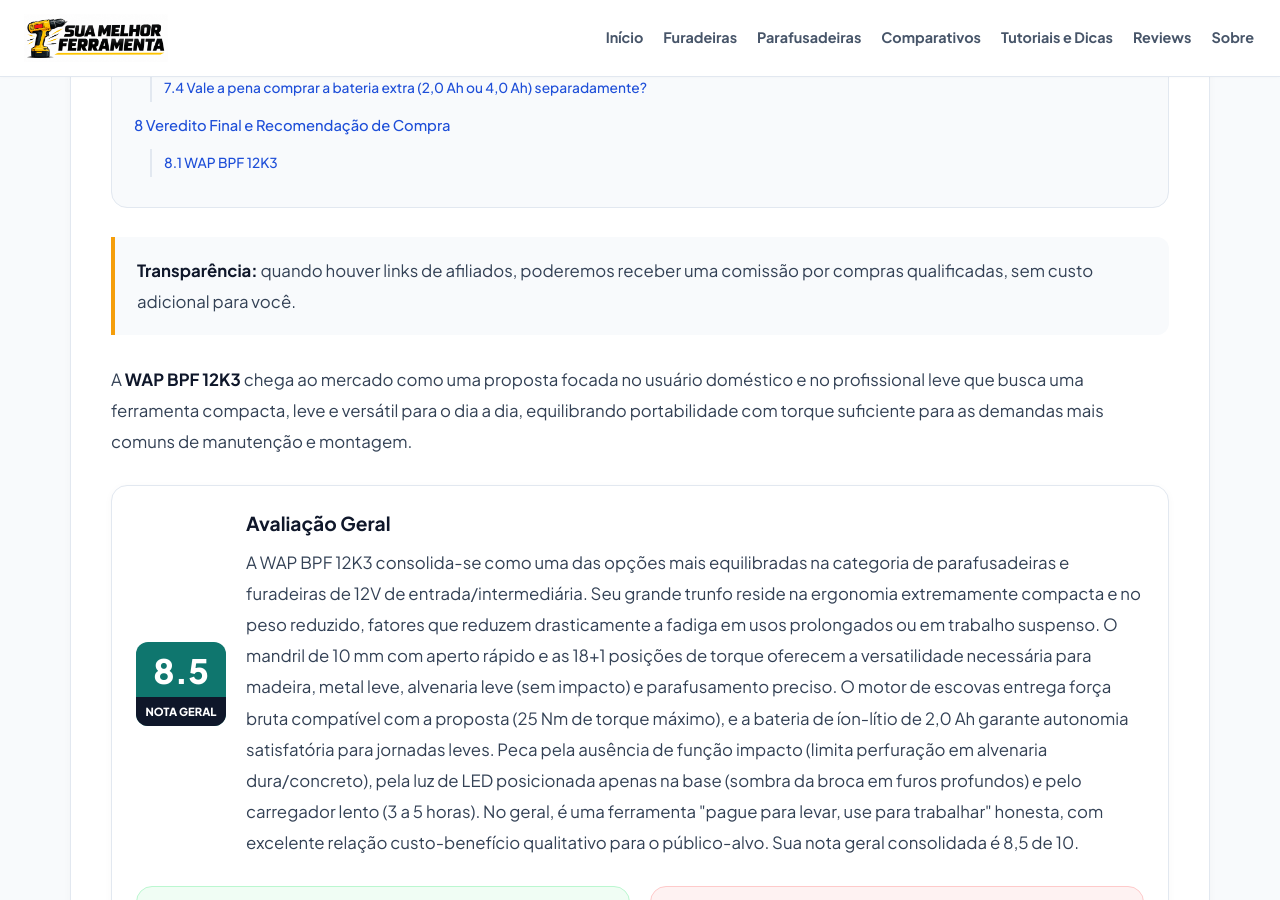
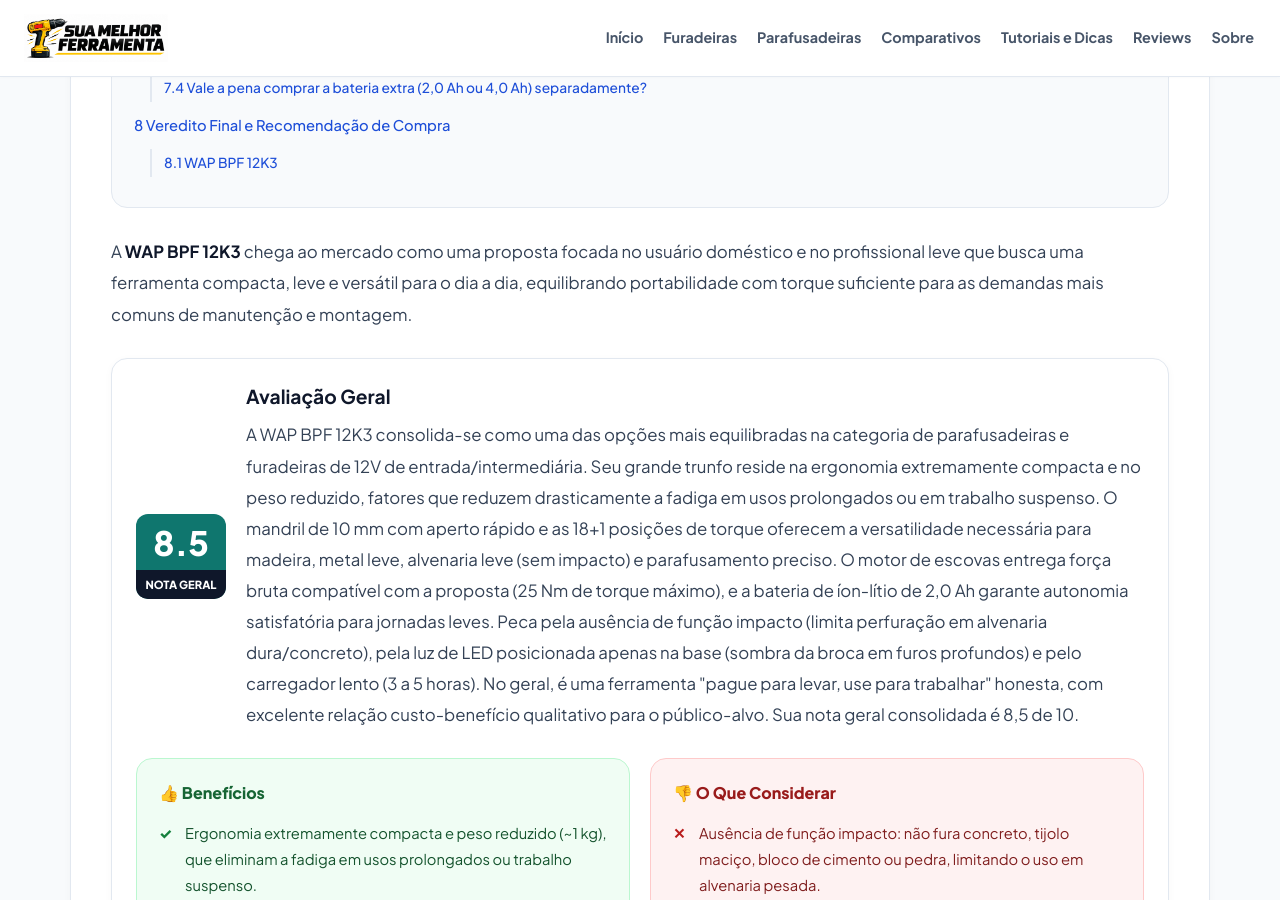
Before and after one commit to membroequipe/SiteReview, a Jekyll site: the page built from _posts/2026-10-24-wap-bpf-12k3.md, in a window 1280 px wide and 900 px high, scrolled down 1182 px. Built offline with Jekyll 4.4.1, drawn with Linux system fonts in a browser that asks for light colours; some of the changed text lies outside the part shown.

Commit message:
Update 2026-10-24-wap-bpf-12k3.md

```diff
--- a/_posts/2026-10-24-wap-bpf-12k3.md
+++ b/_posts/2026-10-24-wap-bpf-12k3.md
@@ -27,8 +27,6 @@
 
 {% include review-toc.html %}
 
-> **Transparência:** quando houver links de afiliados, poderemos receber uma comissão por compras qualificadas, sem custo adicional para você.
-
 A **WAP BPF 12K3** chega ao mercado como uma proposta focada no usuário doméstico e no profissional leve que busca uma ferramenta compacta, leve e versátil para o dia a dia, equilibrando portabilidade com torque suficiente para as demandas mais comuns de manutenção e montagem.
 
 {% include resumo-avaliacao.html %}
```
Also changed, not shown: other parts of _posts/2026-10-24-wap-bpf-12k3.md (+1 -1 lines).
